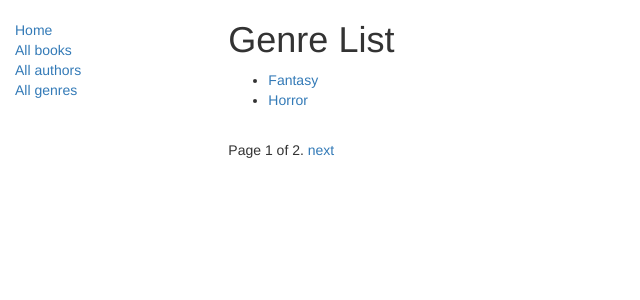
After one commit to albusD0/local_library_mdn_django, a Django app: page /catalog/genres/ in a window 1280 px wide. The commit adds this page. Shown: the top 300 px of the page, without its empty margins (0-640 px from the left). Run offline with Django 5.2, Linux system fonts and the light colour scheme; data comes from the database, SQL or seed files in the repository; both versions use the stored data as it was after the commit; some libraries are stand-ins or nearby versions.

Commit message:
Реализовал показ жанров - всех, по одному, со списком книг, относящихся к жанру! Уау!

```diff
--- a/catalog/models.py
+++ b/catalog/models.py
@@ -8,6 +8,12 @@
     Model representing a book genre (e.g. Science Fiction, Non Fiction).
     """
     name = models.CharField(max_length=200, help_text="Введите жанр книги, например, научная фантастика, французская поэзия и др.")
+
+    def get_absolute_url(self):
+        """
+        Returns the url to access a particular author instance.
+        """
+        return reverse('genre-detail', args=[str(self.id)])
 
     def __str__(self):
         """
--- a/catalog/templates/base_generic.html
+++ b/catalog/templates/base_generic.html
@@ -24,6 +24,7 @@
               <li><a href="{% url 'index' %}">Home</a></li>
               <li><a href="{% url 'books' %}">All books</a></li>
               <li><a href="{% url 'authors' %}">All authors</a></li>
+              <li><a href="{% url 'genres' %}">All genres</a></li>
             </ul>
           {% endblock %}
         </div>
--- /dev/null
+++ b/catalog/templates/catalog/genre_list.html
@@ -0,0 +1,19 @@
+{% extends "base_generic.html" %}
+
+{% block content %}
+    <h1>Genre List</h1>
+
+    {% if genre_list %}
+    <ul>
+
+      {% for genre in genre_list %}
+      <li>
+        <a href="{{ genre.get_absolute_url }}">{{ genre }}</a>
+      </li>
+      {% endfor %}
+
+    </ul>
+    {% else %}
+      <p>There are no genres in the library.</p>
+    {% endif %}
+{% endblock %}
--- a/catalog/urls.py
+++ b/catalog/urls.py
@@ -8,4 +8,6 @@
     re_path(r'^book/(?P<pk>\d+)$', views.BookDetailView.as_view(), name='book-detail'),
     re_path(r'^authors/$', views.AuthorListView.as_view(), name='authors'),
     re_path(r'author/(?P<pk>\d+)$', views.AuthorDetailView.as_view(), name='author-detail'),
+    re_path(r'^genres/$', views.GenreListView.as_view(), name='genres'),
+    re_path(r'genre/(?P<pk>\d+)$', views.GenreDetailView.as_view(), name='genre-detail'),
 ]
--- a/catalog/views.py
+++ b/catalog/views.py
@@ -35,3 +35,10 @@
 
 class AuthorDetailView(generic.DetailView):
     model = Author
+
+class GenreListView(generic.ListView):
+    model = Genre
+    paginate_by = 2
+
+class GenreDetailView(generic.DetailView):
+    model = Genre
--- a/locallibrary/settings.py
+++ b/locallibrary/settings.py
@@ -104,7 +104,7 @@
 # Internationalization
 # https://docs.djangoproject.com/en/5.0/topics/i18n/
 
-LANGUAGE_CODE = 'en-us'
+LANGUAGE_CODE = 'ru'
 
 TIME_ZONE = 'Asia/Yekaterinburg'
 
```
Also changed, not shown: catalog/templates/catalog/genre_detail.html (added, +10 -0 lines), db.sqlite3.
